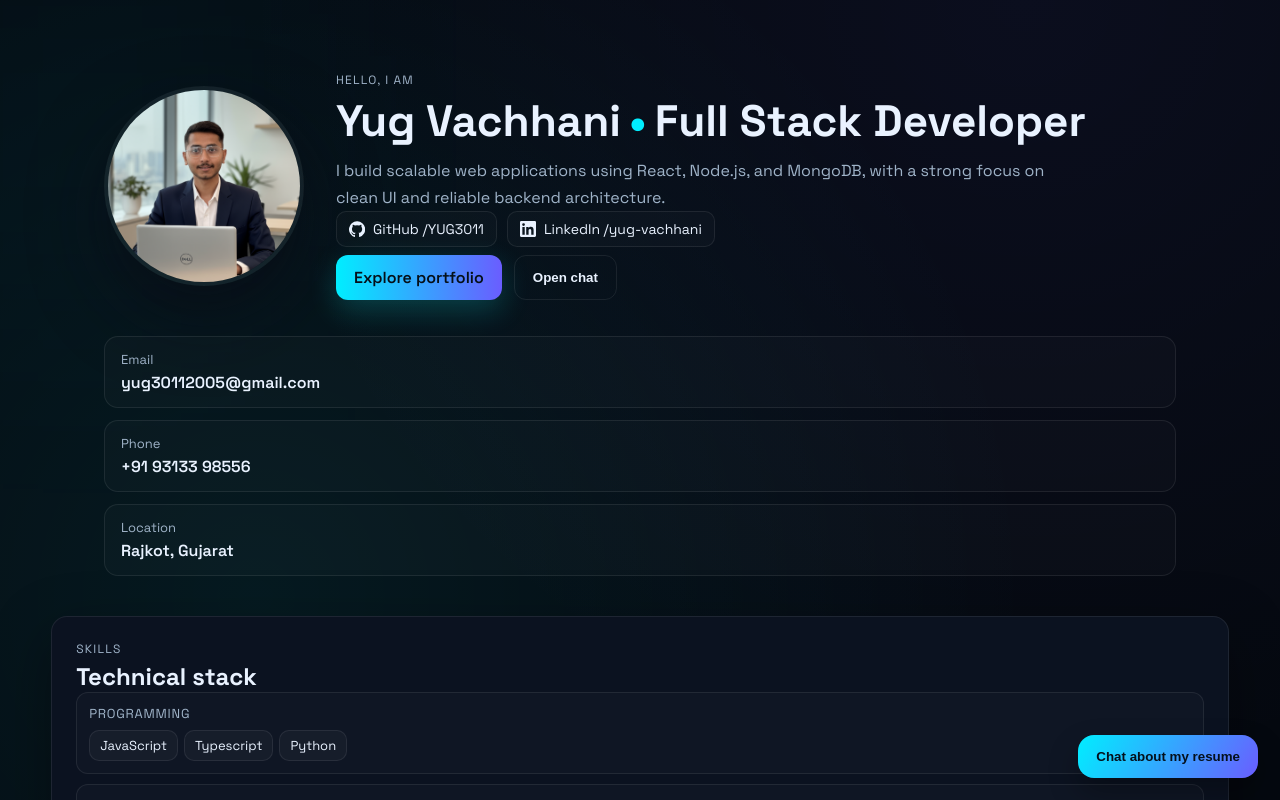
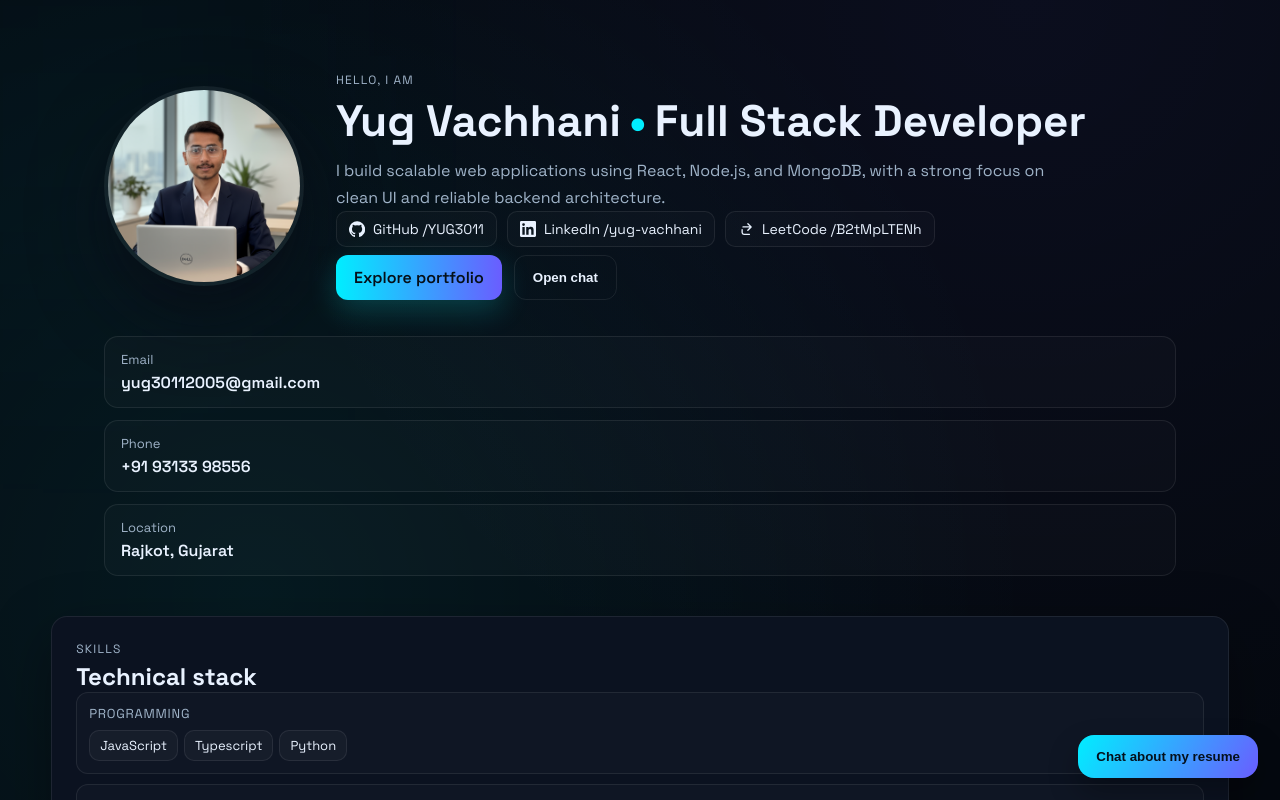
Before and after one commit to YUG3011/Portfolio, a React (Vite) app in the folder frontend/: page / in a window 1280 px wide. Shown: the top 800 px of the page. Built offline with nearby package versions, Linux system fonts and the light colour scheme; no server answers.

Commit message:
change in main file for updating project

```diff
--- a/frontend/src/App.tsx
+++ b/frontend/src/App.tsx
@@ -129,6 +129,15 @@ export default function App() {
                 </svg>
                 LinkedIn /yug-vachhani
               </a>
+              <a className="hero-link" href="https://leetcode.com/u/B2tMpLTENh/" target="_blank" rel="noreferrer">
+                <svg viewBox="0 0 24 24" aria-hidden="true">
+                  <path
+                    fill="currentColor"
+                    d="M14.1 3.3a1 1 0 0 1 1.4 0l4.9 4.9a1 1 0 0 1 0 1.4l-4.9 4.9a1 1 0 1 1-1.4-1.4l3.2-3.2H7.5a1 1 0 1 1 0-2h9.8l-3.2-3.2a1 1 0 0 1 0-1.4ZM6.2 12a1 1 0 0 1 1 1v4.3a1.7 1.7 0 0 0 1.7 1.7h8.3a1 1 0 1 1 0 2H8.9a3.7 3.7 0 0 1-3.7-3.7V13a1 1 0 0 1 1-1Z"
+                  />
+                </svg>
+                LeetCode /B2tMpLTENh
+              </a>
             </div>
             <div className="hero-actions">
               <a className="button primary" href="#skills">Explore portfolio</a>
```
